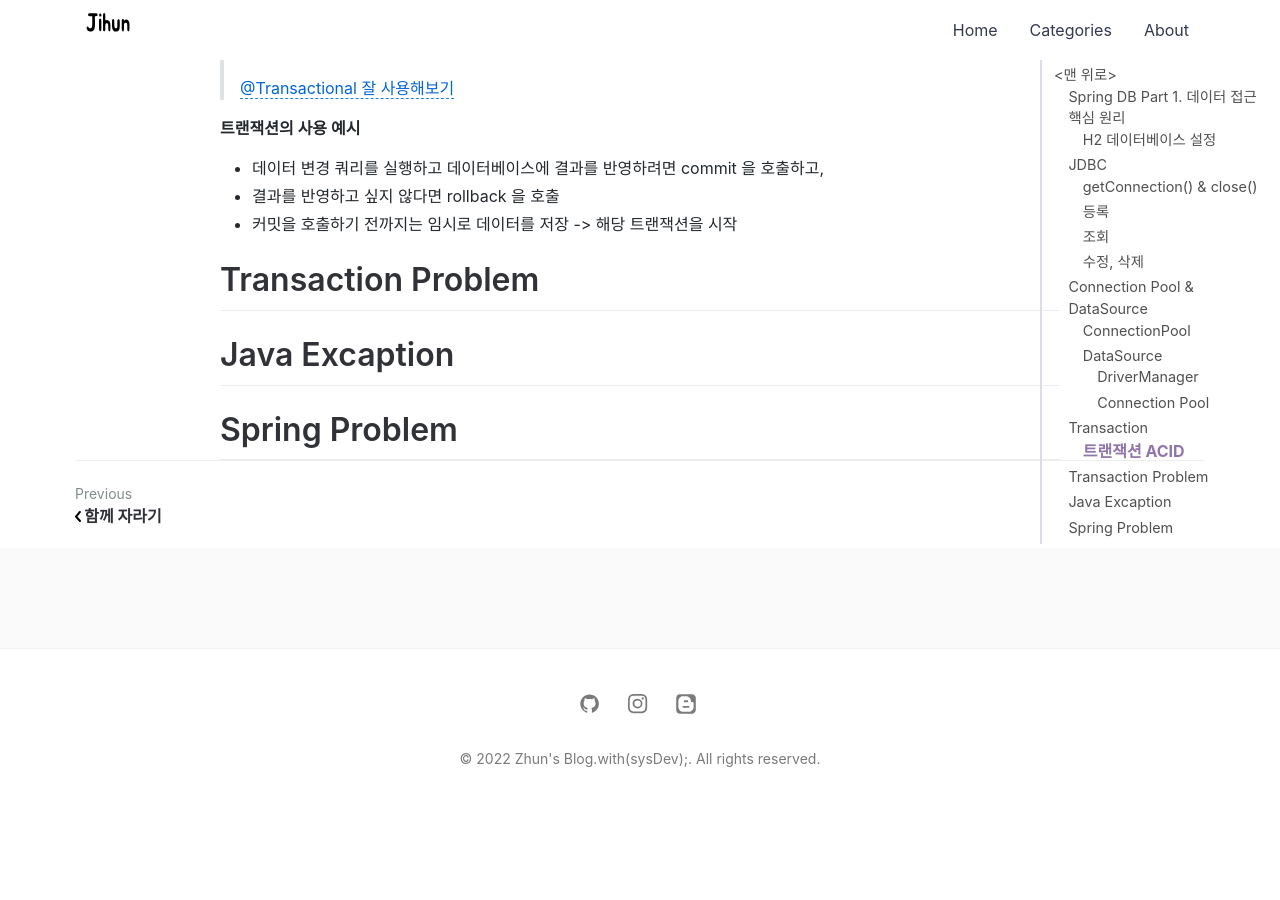
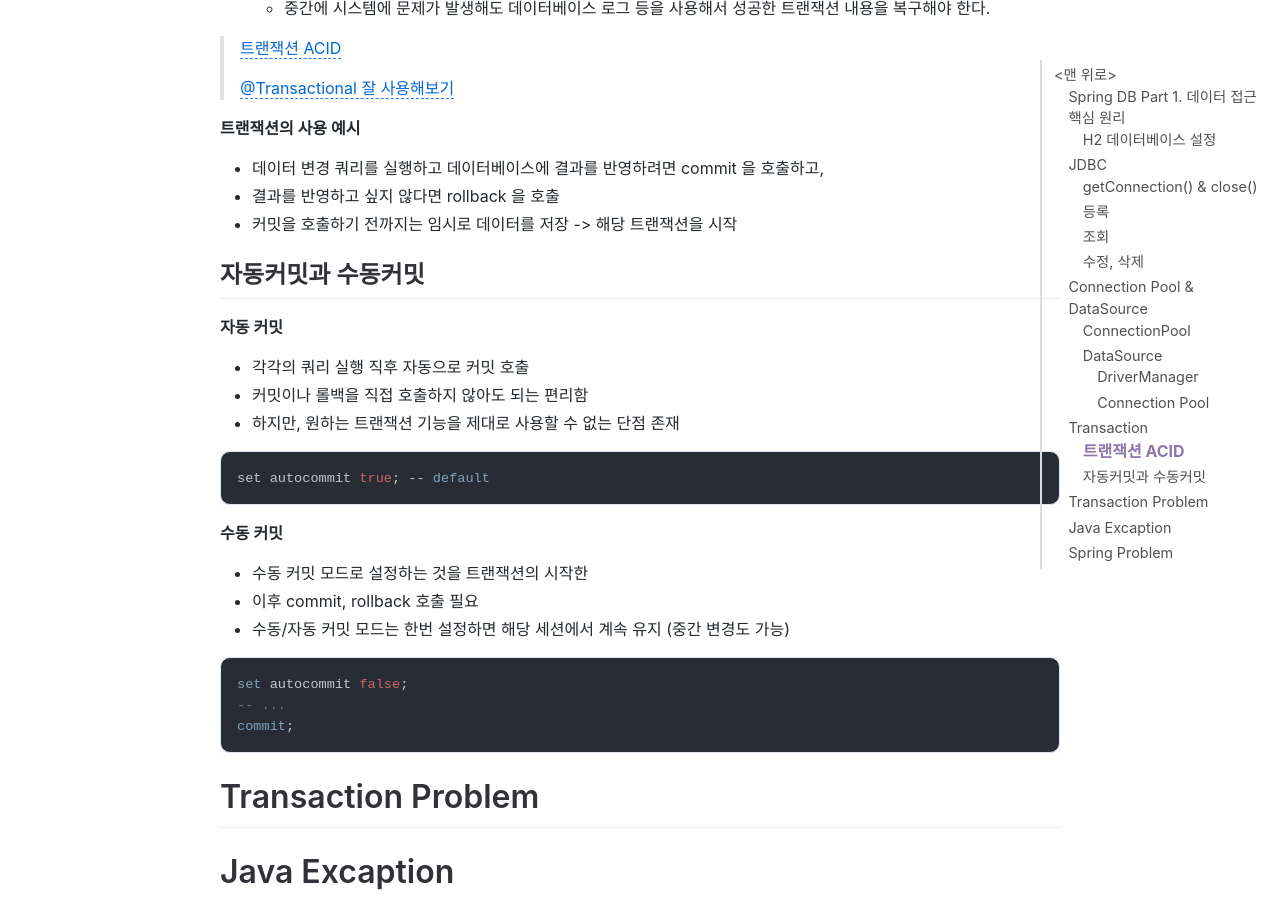
Before and after one commit to jihunparkme/jihunparkme.github.io, a Jekyll site: the page built from _posts/2022-08-08-Spring-DB-Part1.md, in a window 1280 px wide and 900 px high, scrolled down 8804 px. Built offline with Jekyll 4.4.1, drawn with Linux system fonts in a browser that asks for light colours; nearby versions of some CDN libraries; comment, search, counter and statistics services are not loaded; before the commit the page ends 9618 px from its top, so only the background shows below that.

Commit message:
[Transaction] 자동 커밋, 수동 커밋

````diff
--- a/_posts/2022-08-08-Spring-DB-Part1.md
+++ b/_posts/2022-08-08-Spring-DB-Part1.md
@@ -382,6 +382,30 @@ void dataSourceConnectionPool() throws SQLException, InterruptedException {
 - 결과를 반영하고 싶지 않다면 rollback 을 호출
 - 커밋을 호출하기 전까지는 임시로 데이터를 저장 -> 해당 트랜잭션을 시작
 
+## 자동커밋과 수동커밋
+
+**자동 커밋**
+
+- 각각의 쿼리 실행 직후 자동으로 커밋 호출
+- 커밋이나 롤백을 직접 호출하지 않아도 되는 편리함
+- 하지만, 원하는 트랜잭션 기능을 제대로 사용할 수 없는 단점 존재
+
+```sql
+set autocommit true; -- default
+```
+
+**수동 커밋**
+
+- 수동 커밋 모드로 설정하는 것을 트랜잭션의 시작한
+- 이후 commit, rollback 호출 필요
+- 수동/자동 커밋 모드는 한번 설정하면 해당 세션에서 계속 유지 (중간 변경도 가능)
+
+```sql
+set autocommit false;
+-- ...
+commit;
+```
+
 # Transaction Problem
 
 # Java Excaption
````
